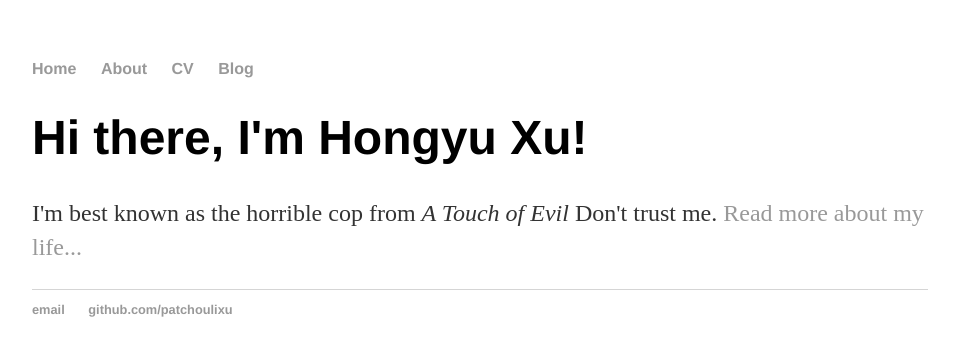
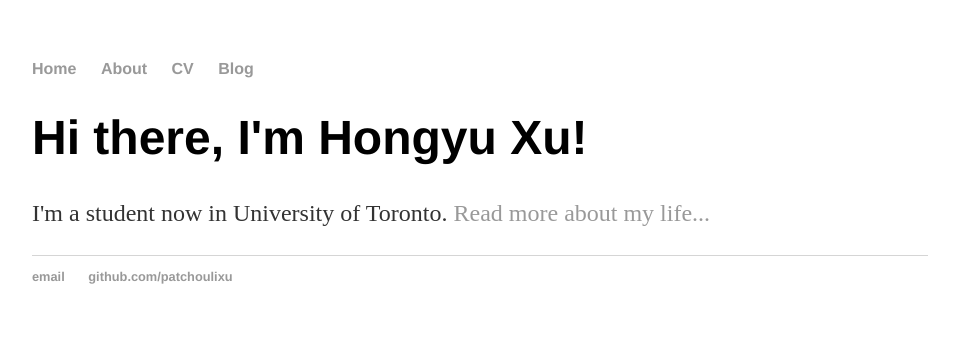
Before and after one commit to patchoulixu/patchouli, a Jekyll site: the page built from index.html, in a window 1280 px wide. Shown: the top 356 px of the page, without its empty margins (160-1119 px from the left). Built offline with Jekyll 4.4.1, drawn with Linux system fonts in a browser that asks for light colours.

Commit message:
Update index.html

```diff
--- a/index.html
+++ b/index.html
@@ -1,8 +1,8 @@
 ---
 layout: default
-title: Hank Quinlan, Horrible Cop
+title: Hongyu Xu, Patchouli
 ---
 <div class="blurb">
 	<h1>Hi there, I'm Hongyu Xu!</h1>
-	<p>I'm best known as the horrible cop from <em>A Touch of Evil</em> Don't trust me. <a href="/about">Read more about my life...</a></p>
+	<p>I'm a student now in University of Toronto. <a href="/about">Read more about my life...</a></p>
 </div><!-- /.blurb -->
```
